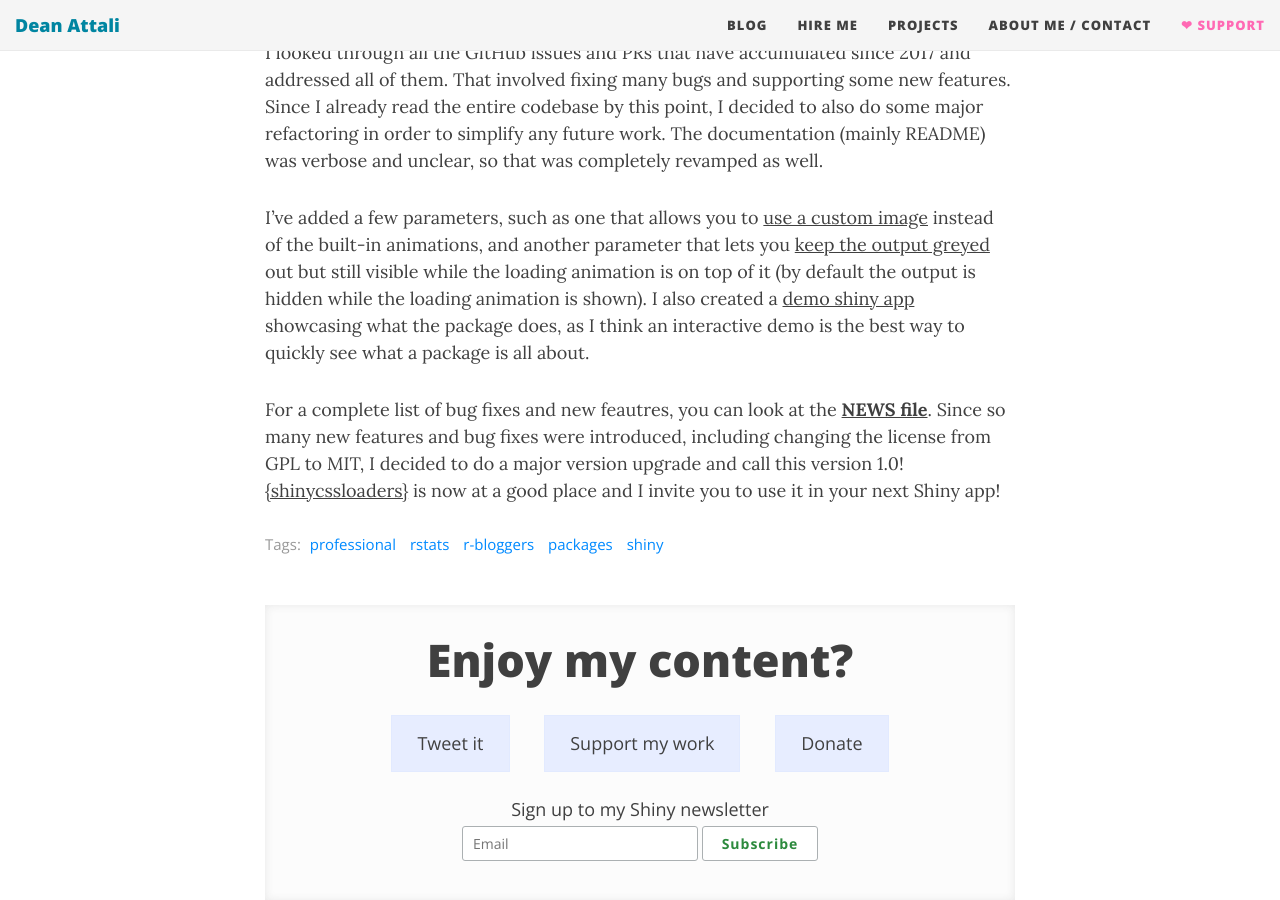
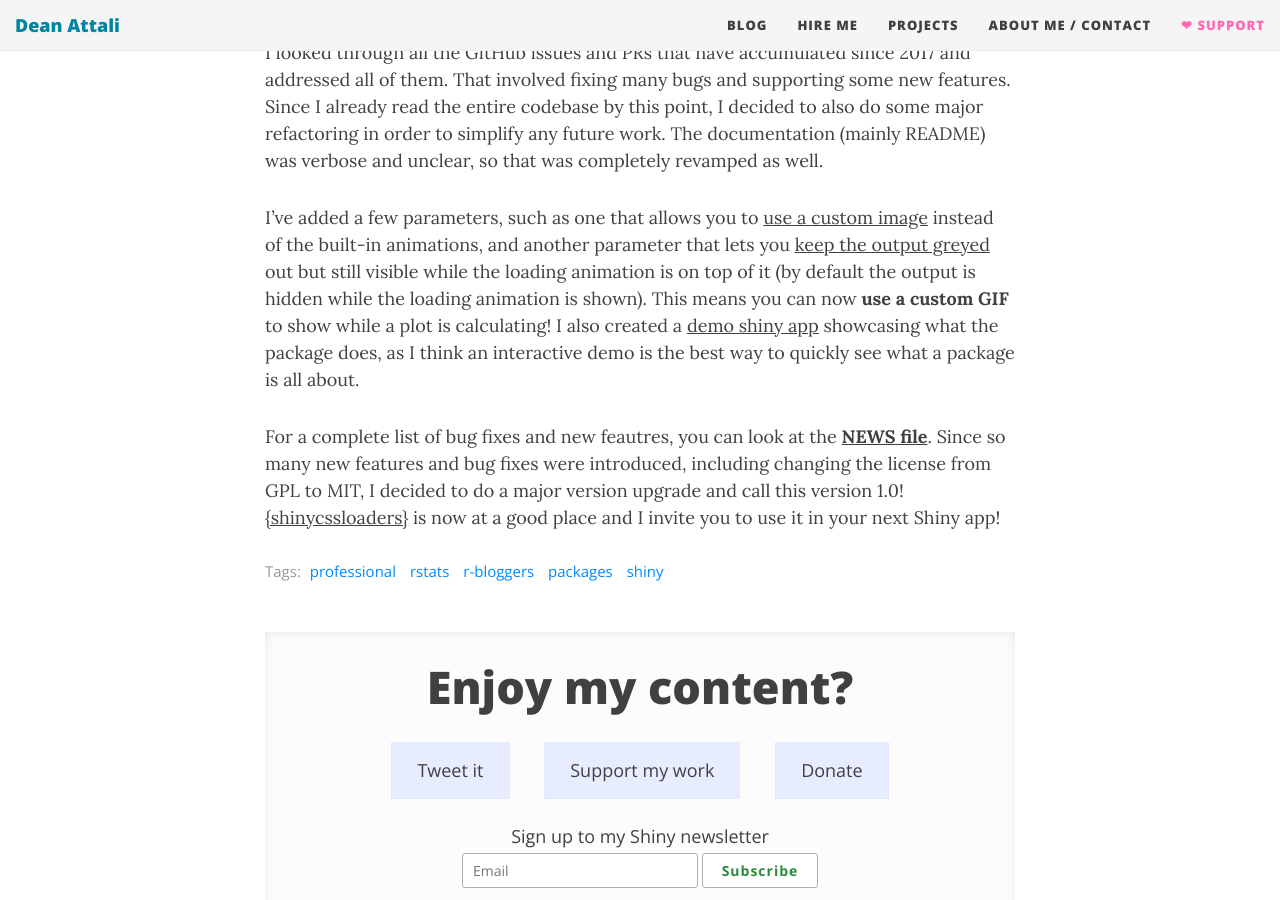
Before and after one commit to daattali/daattali.github.io, a Jekyll site: the page built from _posts/2020-08-11-shinycssloaders-v1.0.md, in a window 1280 px wide and 900 px high, scrolled down 2743 px. Built offline with Jekyll 4.4.1, drawn with Linux system fonts in a browser that asks for light colours; nearby versions of some CDN libraries; comment, search, counter and statistics services are not loaded.

Commit message:
Update 2020-08-11-shinycssloaders-v1.0.md

```diff
--- a/_posts/2020-08-11-shinycssloaders-v1.0.md
+++ b/_posts/2020-08-11-shinycssloaders-v1.0.md
@@ -45,6 +45,6 @@ It took a while, but eventually all the bugs that were introduced with version 0
 
 I looked through all the GitHub issues and PRs that have accumulated since 2017 and addressed all of them. That involved fixing many bugs and supporting some new features. Since I already read the entire codebase by this point, I decided to also do some major refactoring in order to simplify any future work. The documentation (mainly README) was verbose and unclear, so that was completely revamped as well.
 
-I've added a few parameters, such as one that allows you to [use a custom image](https://github.com/daattali/shinycssloaders/issues/46) instead of the built-in animations, and another parameter that lets you [keep the output greyed](https://github.com/daattali/shinycssloaders/issues/22) out but still visible while the loading animation is on top of it (by default the output is hidden while the loading animation is shown). I also created a [demo shiny app](https://daattali.com/shiny/shinycssloaders-demo/) showcasing what the package does, as I think an interactive demo is the best way to quickly see what a package is all about.
+I've added a few parameters, such as one that allows you to [use a custom image](https://github.com/daattali/shinycssloaders/issues/46) instead of the built-in animations, and another parameter that lets you [keep the output greyed](https://github.com/daattali/shinycssloaders/issues/22) out but still visible while the loading animation is on top of it (by default the output is hidden while the loading animation is shown). This means you can now **use a custom GIF** to show while a plot is calculating! I also created a [demo shiny app](https://daattali.com/shiny/shinycssloaders-demo/) showcasing what the package does, as I think an interactive demo is the best way to quickly see what a package is all about.
 
 For a complete list of bug fixes and new feautres, you can look at the **[NEWS file](https://github.com/daattali/shinycssloaders/blob/master/NEWS.md)**. Since so many new features and bug fixes were introduced, including changing the license from GPL to MIT, I decided to do a major version upgrade and call this version 1.0! [{shinycssloaders}](https://github.com/daattali/shinycssloaders/) is now at a good place and I invite you to use it in your next Shiny app!
```
